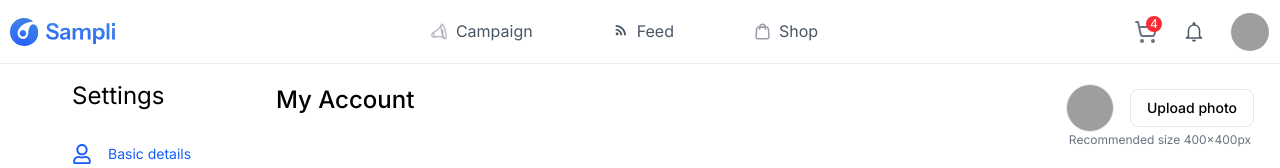
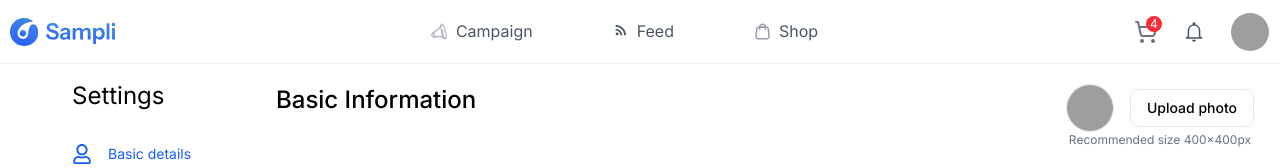
Before and after one commit to hosainahmeed/sampli-dashbaord, a React (Vite) app: page /sampler/settings/basic-details-settings-sampler in a window 1280 px wide. Shown: the top 168 px of the page. Built offline with nearby package versions, Linux system fonts and the light colour scheme; grey boxes are pictures that could not be loaded.

Commit message:
some update done

```diff
--- a/src/pages/sampler/samplerFeed/SamplerFeed.jsx
+++ b/src/pages/sampler/samplerFeed/SamplerFeed.jsx
@@ -340,7 +340,7 @@
             <TabPane
               tab=<div className="flex gap-2 ">
                 <img src={popularInActiveLogo} alt="new" />
-                <span>popular</span>
+                <span>Popular</span>
               </div>
               key="popular"
             />
--- a/src/pages/sampler/settings/components/basicdetails/BasicDetailsSettingsSampler.jsx
+++ b/src/pages/sampler/settings/components/basicdetails/BasicDetailsSettingsSampler.jsx
@@ -75,7 +75,7 @@
       {/* Basic Details Section */}
       <div className=" rounded-lg">
         <div className="flex justify-between mt-1 border-b border-gray-200 pb-2">
-          <h2 className="text-2xl font-medium">My Account</h2>
+          <h2 className="text-2xl font-medium">Basic Information</h2>
           <div className="flex flex-col items-center">
             <div className="flex items-center gap-4">
               <div className="relative w-12 h-12 rounded-full overflow-hidden border border-gray-200">
```
